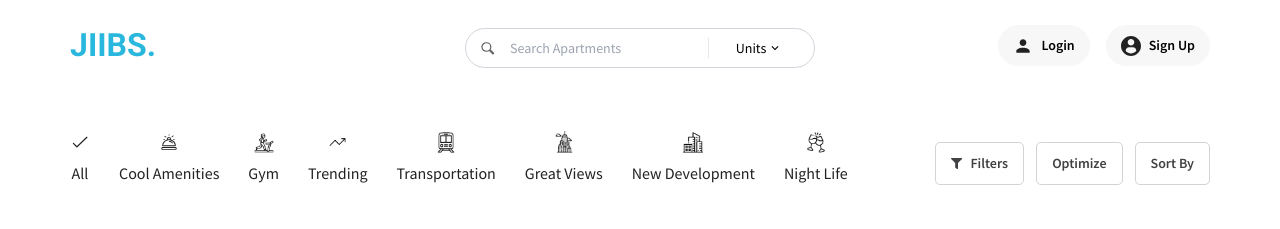
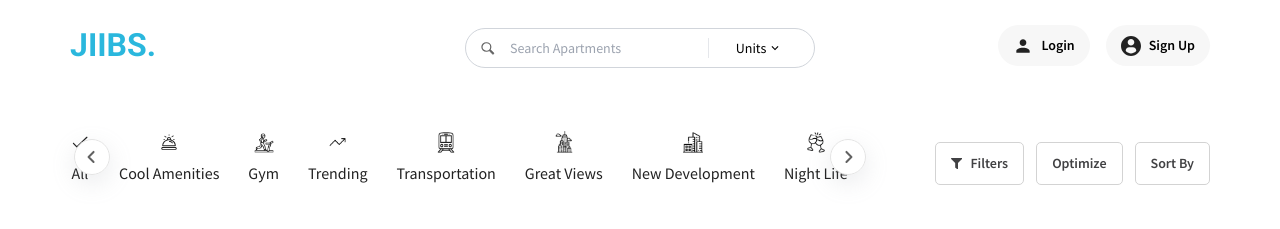
Before and after one commit to shariful10/jiibs, a Next.js app: page / in a window 1280 px wide. Shown: the top 229 px of the page. Built offline with nearby package versions, Linux system fonts and the light colour scheme.

Commit message:
added prev and next button

```diff
--- a/src/Components/Categories/Categories.jsx
+++ b/src/Components/Categories/Categories.jsx
@@ -2,6 +2,7 @@ import React from "react";
 import { Swiper, SwiperSlide } from "swiper/react";
 import CategoryBox from "./CategoryBox";
 import { categories } from "./categoriesData";
+import { useRef } from "react";
 // Import Swiper styles
 import "swiper/css";
 import "swiper/css/navigation";
@@ -10,11 +11,45 @@ import "./Categories.css";
 import { Navigation } from "swiper/modules";
 
 const Categories = () => {
+  const swiperRef = useRef(null);
+  const handlePrevButtonClick = () => {
+    if (swiperRef.current) {
+      swiperRef.current.swiper.slidePrev();
+    }
+  };
+
+  const handleNextButtonClick = () => {
+    if (swiperRef.current) {
+      swiperRef.current.swiper.slideNext();
+    }
+  };
   return (
     <div className="relative w-full md:max-w-[380px] lg:max-w-[630px] elg:max-w-[700px] xl:max-w-[800px] xxl:max-w-[1040px]">
+      {/* prev button */}
+      <button
+        onClick={handlePrevButtonClick}
+        className="absolute left-1 top-2 transition duration-300 z-[1000] rounded-full"
+        style={{
+          boxShadow: "rgba(149, 157, 165, 0.2) 0px 8px 24px",
+        }}
+      >
+        <figure>{prevButtonIcons}</figure>
+      </button>
+
+      {/* next button */}
+      <button
+        style={{
+          boxShadow: "rgba(149, 157, 165, 0.2) 0px 8px 24px",
+        }}
+        onClick={handleNextButtonClick}
+        className="absolute right-1 top-2 transition duration-300 z-[1000] rounded-full"
+      >
+        <figure>{nextButtonIcons}</figure>
+      </button>
       <Swiper
         slidesPerView={7}
         modules={[Navigation]}
+        ref={swiperRef}
         className="mySwiper px-5"
       >
         {categories.map((category) => (
@@ -28,3 +63,58 @@ const Categories = () => {
 };
 
 export default Categories;
+// icons
+var nextButtonIcons = (
+  <svg
+    xmlns="http://www.w3.org/2000/svg"
+    width={36}
+    height={36}
+    viewBox="0 0 36 36"
+    fill="none"
+  >
+    <rect
+      x="-0.5"
+      y="0.5"
+      width={35}
+      height={35}
+      rx="17.5"
+      transform="matrix(-1 0 0 1 35 0)"
+      fill="white"
+    />
+    <rect
+      x="-0.5"
+      y="0.5"
+      width={35}
+      height={35}
+      rx="17.5"
+      transform="matrix(-1 0 0 1 35 0)"
+      stroke="#E4E4E4"
+    />
+    <path
+      d="M16.4414 22.9277L21.4414 17.9277L16.4414 12.9277"
+      stroke="#626262"
+      strokeWidth={2}
+      strokeLinecap="round"
+      strokeLinejoin="round"
+    />
+  </svg>
+);
+var prevButtonIcons = (
+  <svg
+    xmlns="http://www.w3.org/2000/svg"
+    width={36}
+    height={36}
+    viewBox="0 0 36 36"
+    fill="none"
+  >
+    <rect x="0.5" y="0.5" width={35} height={35} rx="17.5" fill="white" />
+    <rect x="0.5" y="0.5" width={35} height={35} rx="17.5" stroke="#E4E4E4" />
+    <path
+      d="M19.5586 22.9277L14.5586 17.9277L19.5586 12.9277"
+      stroke="#626262"
+      strokeWidth={2}
+      strokeLinecap="round"
+      strokeLinejoin="round"
+    />
+  </svg>
+);
```
